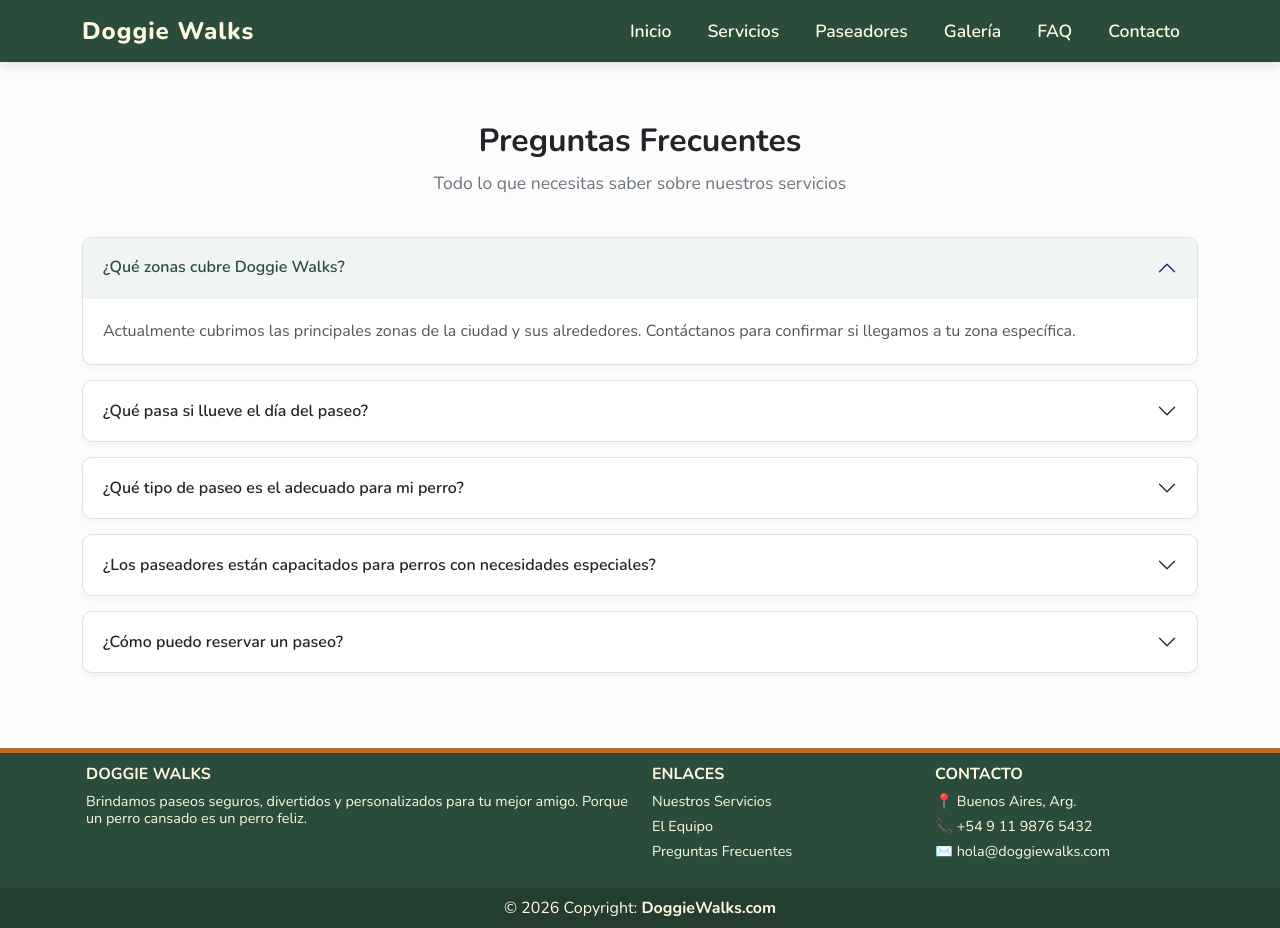
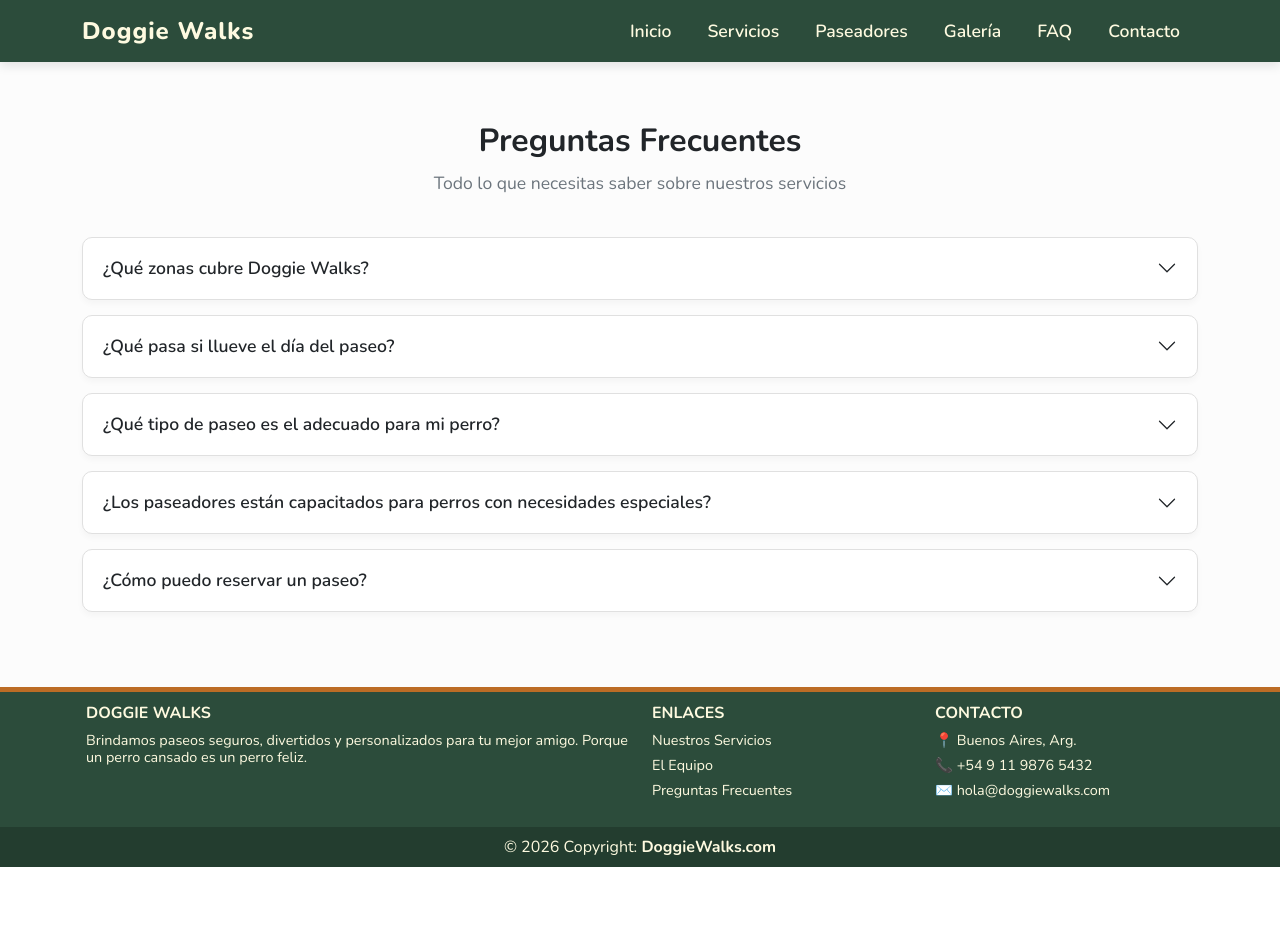
Before and after one commit to cervantes9/doggie-walks-frontend, an Angular app: page /faq in a window 1280 px wide. After the commit the page ends 867 px from the top, so only its background shows below. Built offline with nearby package versions, Linux system fonts and the light colour scheme.

Commit message:
enlaces reales en redes sociales, FAQ depurada y galeria ampliada con boton volver arriba

```diff
--- a/src/app/componentes/contacto/contacto.html
+++ b/src/app/componentes/contacto/contacto.html
@@ -89,8 +89,8 @@
           <h6 class="fw-bold mb-3 titulo-oscuro">Síguenos en nuestras redes:</h6>
           <div class="redes-sociales">
             <!-- Botones de redes personalizados -->
-            <a href="#" class="btn btn-outline-doggie btn-sm me-2">👍 Facebook</a>
-            <a href="#" class="btn btn-outline-doggie btn-sm me-2">📸 Instagram</a>
+            <a href="https://www.facebook.com/doggiewalks" target="_blank" rel="noopener" class="btn btn-outline-doggie btn-sm me-2">👍 Facebook</a>
+            <a href="https://www.instagram.com/doggiewalks" target="_blank" rel="noopener" class="btn btn-outline-doggie btn-sm me-2">📸 Instagram</a>
           </div>
 
         </div>
--- a/src/app/componentes/faq/faq.css
+++ b/src/app/componentes/faq/faq.css
@@ -46,15 +46,16 @@
 /* La pregunta (cerrada) */
 .accordion-button {
     font-weight: 600;
-    color: #212529;
+    color: var(--negro);
     padding: 20px;
+    font-size: 1.1rem;
 }
 
 /* LA PREGUNTA (ABIERTA) - Aquí matamos el azul */
 .accordion-button:not(.collapsed) {
-    color: #2c4c3b; /* Texto Verde oscuro corporativo */
-    background-color: #f0f4f2; /* Fondo verde MUY pastel/grisáceo */
-    box-shadow: none; /* Quita la sombra azul intensa de Bootstrap */
+    color: var(--marron);        /* Texto marrón corporativo (acento) */
+    background-color: #fdf7ef;   /* Crema muy suave en vez de verde */
+    box-shadow: none;
 }
 
 /* Quitar el borde azul feo que sale al hacer clic (focus) */
@@ -65,8 +66,9 @@
 
 /* El texto de la respuesta */
 .accordion-body {
-    color: #555;
-    line-height: 1.6;
+    color: #444;
+    line-height: 1.7;
     padding: 20px;
-    border-top: 1px solid #f0f4f2; /* Línea separadora sutil */
+    font-size: 1.05rem;
+    border-top: 1px solid #f0e9df;
 }
--- a/src/app/componentes/faq/faq.html
+++ b/src/app/componentes/faq/faq.html
@@ -7,11 +7,11 @@
 
       <div class="accordion-item">
         <h2 class="accordion-header">
-          <button class="accordion-button" type="button" data-bs-toggle="collapse" data-bs-target="#pregunta1">
+          <button class="accordion-button collapsed" type="button" data-bs-toggle="collapse" data-bs-target="#pregunta1">
             ¿Qué zonas cubre Doggie Walks?
           </button>
         </h2>
-        <div id="pregunta1" class="accordion-collapse collapse show" data-bs-parent="#acordeonFaq">
+        <div id="pregunta1" class="accordion-collapse collapse" data-bs-parent="#acordeonFaq">
           <div class="accordion-body">
             Actualmente cubrimos las principales zonas de la ciudad y sus alrededores. Contáctanos para confirmar si llegamos a tu zona específica.
           </div>
--- a/src/app/componentes/galeria/galeria.css
+++ b/src/app/componentes/galeria/galeria.css
@@ -149,3 +149,20 @@
   background-color: rgba(255, 255, 255, 0.25);
   transform: scale(1.1);
 }
+
+
+.btn-volver-arriba {
+  background-color: var(--verde-oscuro);
+  color: var(--crema);
+  border: none;
+  padding: 12px 28px;
+  border-radius: 30px;
+  font-weight: 600;
+  cursor: pointer;
+  transition: background-color 0.3s ease, transform 0.2s ease;
+}
+
+.btn-volver-arriba:hover {
+  background-color: var(--marron);
+  transform: translateY(-3px);
+}
--- a/src/app/componentes/galeria/galeria.html
+++ b/src/app/componentes/galeria/galeria.html
@@ -13,6 +13,10 @@
       }
     </div>
 
+     <div class="text-center mt-4">
+      <button class="btn-volver-arriba" (click)="volverArriba()">↑ Volver arriba</button>
+    </div>
+
     @if (fotoSeleccionada !== -1) {
       <div class="modal-fondo" (click)="cerrarFoto()">
         <button class="flecha flecha-izquierda" (click)="$event.stopPropagation(); fotoAnterior()">❮</button>
--- a/src/app/componentes/galeria/galeria.ts
+++ b/src/app/componentes/galeria/galeria.ts
@@ -16,6 +16,12 @@ export class Galeria {
   { id: 3, url: 'https://images.pexels.com/photos/14116508/pexels-photo-14116508.jpeg?auto=compress&cs=tinysrgb&w=800', alt: 'Perro feliz en paseo' },
   { id: 4, url: 'https://images.pexels.com/photos/22236325/pexels-photo-22236325.jpeg?auto=compress&cs=tinysrgb&w=800', alt: 'Entrenamiento canino' },
   { id: 5, url: 'https://images.pexels.com/photos/7210693/pexels-photo-7210693.jpeg?auto=compress&cs=tinysrgb&w=800', alt: 'Paseo en el parque' },
+  { id: 6, url: 'https://images.pexels.com/photos/30881216/pexels-photo-30881216.jpeg?auto=compress&cs=tinysrgb&w=800', alt: 'Un dálmata y un golden retriever se saludan en una acera de la ciudad' },
+  { id: 7, url: 'https://images.pexels.com/photos/17953806/pexels-photo-17953806.jpeg?auto=compress&cs=tinysrgb&w=800', alt: 'Perro paseando por el pavimento de una calle urbana' },
+  { id: 8, url: 'https://images.pexels.com/photos/20140406/pexels-photo-20140406.jpeg?auto=compress&cs=tinysrgb&w=800', alt: 'Perro disfrutando de un paseo al aire libre en verano' },
+  { id: 9, url: 'https://images.pexels.com/photos/36417031/pexels-photo-36417031.jpeg?auto=compress&cs=tinysrgb&w=800', alt: 'Paseador con varios perros por las calles de la ciudad en verano' },
+  { id: 10, url: 'https://images.pexels.com/photos/19773192/pexels-photo-19773192.jpeg?auto=compress&cs=tinysrgb&w=800', alt: 'Perro jugando sobre el césped en un parque' },
+  { id: 11, url: 'https://images.pexels.com/photos/29806392/pexels-photo-29806392.jpeg?auto=compress&cs=tinysrgb&w=800', alt: 'Perro corriendo feliz con una pelota en un parque soleado' },
 ];
 
   // -1 significa que no hay foto seleccionada y el modal está cerrado
@@ -29,6 +35,10 @@ export class Galeria {
   // Cierra el modal
   cerrarFoto() {
     this.fotoSeleccionada = -1;
+  }
+
+  volverArriba() {
+    window.scrollTo({ top: 0, behavior: 'smooth' });
   }
 
   // Va a la foto anterior
```
